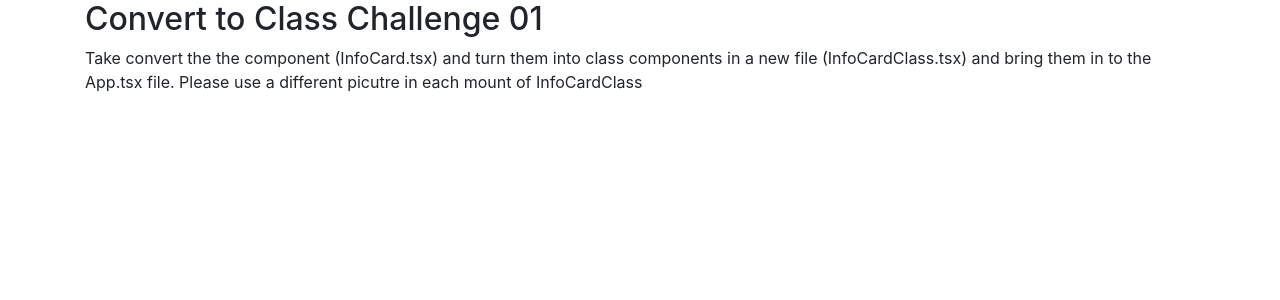
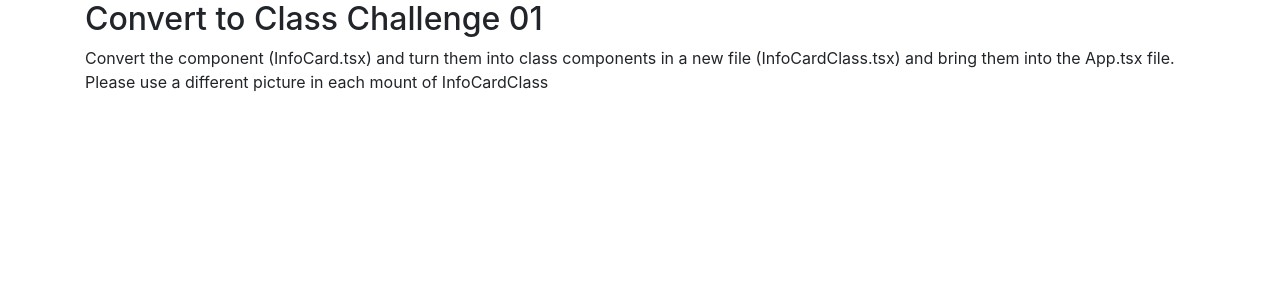
Before and after one commit to ztbaldwin14/redbadge-student-new, a React (Create React App) app in the folder red-badge-demo-ts/: page / in a window 1280 px wide. Shown: the top 300 px of the page. Built offline with nearby package versions, Linux system fonts and the light colour scheme.

Commit message:
fixed spelling errors

```diff
--- a/red-badge-demo-ts/src/App.tsx
+++ b/red-badge-demo-ts/src/App.tsx
@@ -7,9 +7,9 @@ function App() {
       <Container>
         <h2>Convert to Class Challenge 01</h2>
         <p>
-          Take convert the the component (InfoCard.tsx) and turn them into class
-          components in a new file (InfoCardClass.tsx) and bring them in to the
-          App.tsx file. Please use a different picutre in each mount of
+          Convert the component (InfoCard.tsx) and turn them into class
+          components in a new file (InfoCardClass.tsx) and bring them into the
+          App.tsx file. Please use a different picture in each mount of
           InfoCardClass
         </p>
         <Row>
```
